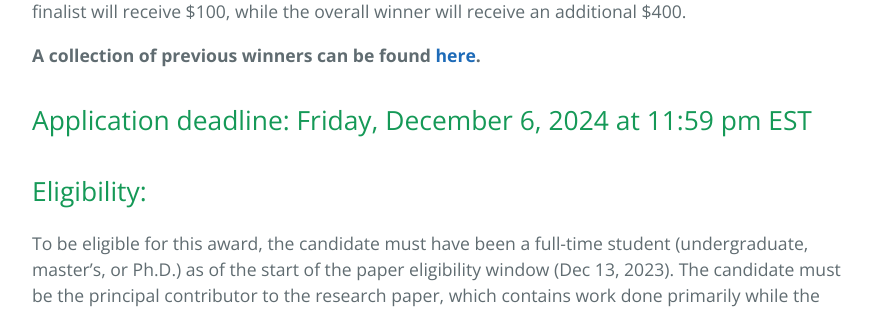
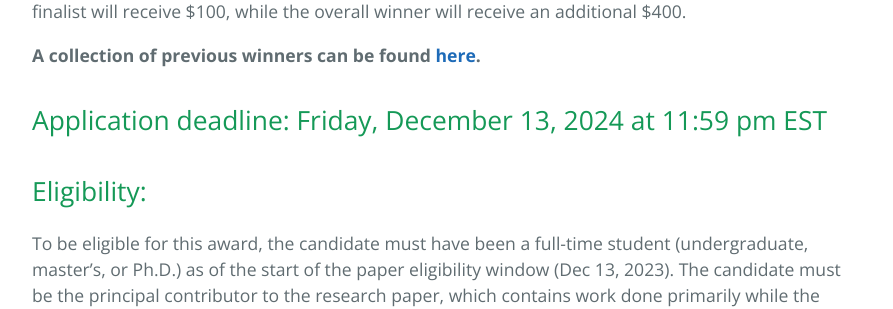
Before and after one commit to aigamstat/aigamstat.github.io, a Jekyll site: the page built from competition/index.md, in a window 1280 px wide and 900 px high, scrolled down 417 px. Shown: the part 158-467 px from the top of the window, without its empty margins (192-1085 px from the left). Built offline with Jekyll 4.4.1, drawn with Linux system fonts in a browser that asks for light colours.

Commit message:
change application deadline

```diff
--- a/competition/index.md
+++ b/competition/index.md
@@ -14,7 +14,7 @@ The Astrostatistics Interest Group of the American Statistical Association (ASA/
 
 **A collection of previous winners can be found [here](./winners.html).**
 
-## Application deadline: Friday, December 6, 2024 at 11:59 pm EST
+## Application deadline: Friday, December 13, 2024 at 11:59 pm EST
 
 ## Eligibility:
 
```
